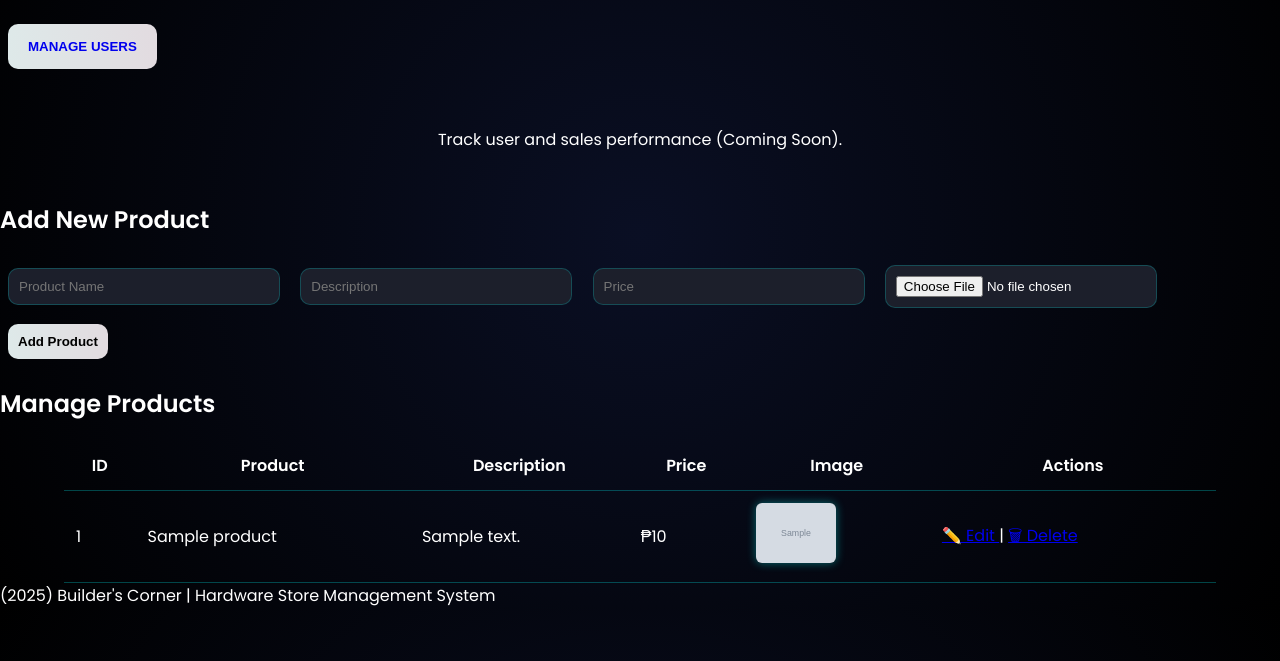
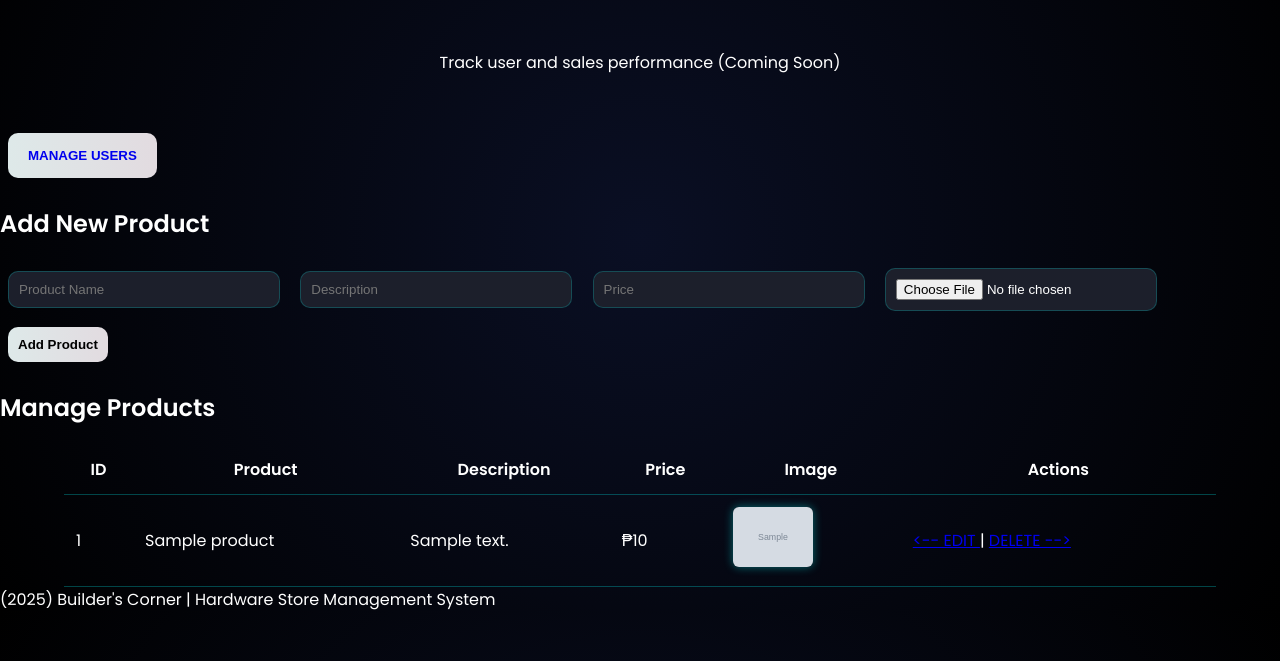
Before and after one commit to noaypunk/Hardware-store-system, a PHP site: page /admin_dashboard.php in a window 1280 px wide. Shown: the part 139-800 px from the top of the page. Run offline with PHP 8.4, Linux system fonts and the light colour scheme; the visitor is signed in with stand-in values (Sample User, id 1); tables that the repository leaves empty or names only in its code hold one stand-in row (values such as "Sample post"); grey boxes marked "Sample" are stand-in pictures.

Commit message:
dashboard modification

```diff
--- a/admin_dashboard.css
+++ b/admin_dashboard.css
@@ -52,7 +52,7 @@ input {
 button {
   background: linear-gradient(90deg, #dee9e9, #e2dbe0);
   color: #000;
-  font-weight: 600;
+  font-weight: 700;
   cursor: pointer;
   transition: 0.3s;
 }
@@ -62,7 +62,7 @@ button {
 }
 .user-manage a{
   text-decoration: none;
-  font-weight: 700;
+  font-weight: 900;
   padding: 30px 10px 30px 10px;
 }
 
--- a/admin_dashboard.php
+++ b/admin_dashboard.php
@@ -22,13 +22,13 @@ if (!isset($_SESSION['user_type']) || $_SESSION['user_type'] !== 'admin') {
     <p class="welcome">Welcome, <?php echo $_SESSION['username']; ?> | <a href="logout.php">Logout</a></p>
   </header>
 
-  <button class="user-manage" type="submit"><a href="users.php">MANAGE USERS</a></button>
-
   <div class="dashboard-container">
     <div class="card">
-<p>Track user and sales performance (Coming Soon).</p>
+<p>Track user and sales performance (Coming Soon)</p>
     </div>
   </div>
+
+  <button class="user-manage" type="submit"><a href="users.php">MANAGE USERS</a></button>
 
   <form action="add_product.php" method="POST" enctype="multipart/form-data">
     <h2> Add New Product</h2>
@@ -61,8 +61,8 @@ if (!isset($_SESSION['user_type']) || $_SESSION['user_type'] !== 'admin') {
         <td>₱{$row['price']}</td>
         <td><img src='{$row['image_file']}' width='80' style='border-radius:6px;'></td>
         <td>
-          <a href='edit_product.php?id={$row['id']}'> ✏️ Edit </a> |
-          <a href='delete_product.php?id={$row['id']}'> 🗑 Delete </a>
+          <a href='edit_product.php?id={$row['id']}'> <-- EDIT </a> |
+          <a href='delete_product.php?id={$row['id']}'> DELETE --> </a>
         </td>
       </tr>
       ";
--- a/users.php
+++ b/users.php
@@ -37,7 +37,7 @@ $result = $conn->query("SELECT * FROM users");
         <td><?php echo htmlspecialchars($row['mobile']); ?></td>
         <td><?php echo htmlspecialchars($row['user_type']); ?></td>
         <td>
-          <a href="edit_user.php?id=<?php echo $row['id']; ?>">✏️ Edit</a> |
+          <a href="edit_user.php?id=<?php echo $row['id']; ?>"> Edit</a> |
           <a href="delete_user.php?id=<?php echo $row['id']; ?>" onclick="return confirm('Delete this user?')"> Delete</a>
         </td>
       </tr>
```
